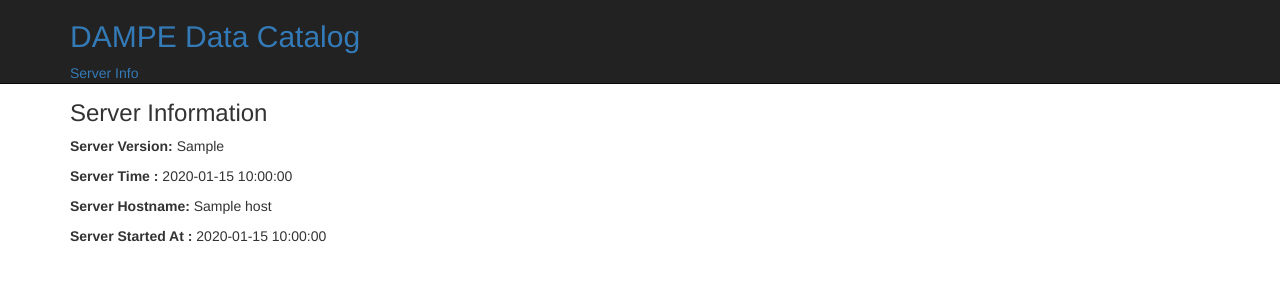
After one commit to zimmerst/DampeDataCatalog, a Flask app: template DampeDataCatalog/core/templates/files/info.html in a window 1280 px wide. The commit adds this page. Shown: the top 300 px of the page. Run offline with Flask 2, Linux system fonts and the light colour scheme; the template is opened without the code that fills it: most values are stand-ins (such as "Sample title", 1, 10 or a date in 2020); parts of the project's set-up code (start-up, migrations or seed data) failed here and were passed over; some libraries are stand-ins or nearby versions.

Commit message:
adding some statistics and info page.

```diff
--- a/DampeDataCatalog/__init__.py
+++ b/DampeDataCatalog/__init__.py
@@ -4,10 +4,14 @@ Created on Sep 6, 2016
 @author: zimmer
 '''
 import logging
-
+from socket import getfqdn
+from datetime import datetime
 # Define Version
 import pkg_resources
+
 version = pkg_resources.get_distribution(__package__).version
+hostName= getfqdn()
+start_time = datetime.now()
 
 try:
 #    from DmpWorkflow.config.defaults import DAMPE_LOGFILE
--- a/DampeDataCatalog/core/templates/base.html
+++ b/DampeDataCatalog/core/templates/base.html
@@ -30,8 +30,8 @@
           <h2>
               <a href="/" class="brand">DAMPE Data Catalog</a>
           </h2>
-        <!-- <a href="/admin" class="brand"> Admin Interface </a>
-        <a href="/stats" class="brand"> Statistics </a> -->
+        <!-- <a href="/admin" class="brand"> Admin Interface </a> -->
+        <a href="/info" class="brand"> Server Info </a>
         </div>
         <div class="navbar-collapse">
         </div><!--/.nav-collapse -->
--- /dev/null
+++ b/DampeDataCatalog/core/templates/files/info.html
@@ -0,0 +1,10 @@
+{% extends "base.html" %}
+{% block content %}
+<h3>Server Information </h3>
+<div>
+<p><strong>Server Version: </strong> {{server_version}} </p>
+<p><strong>Server Time   : </strong> {{server_time}} </p>
+<p><strong>Server Hostname: </strong> {{host}} </p>
+<p><strong>Server Started At   : </strong> {{start_time}} </p>
+</div>
+{% endblock %}
```
Also changed, not shown: DampeDataCatalog/core/views.py (+11 -0 lines).
